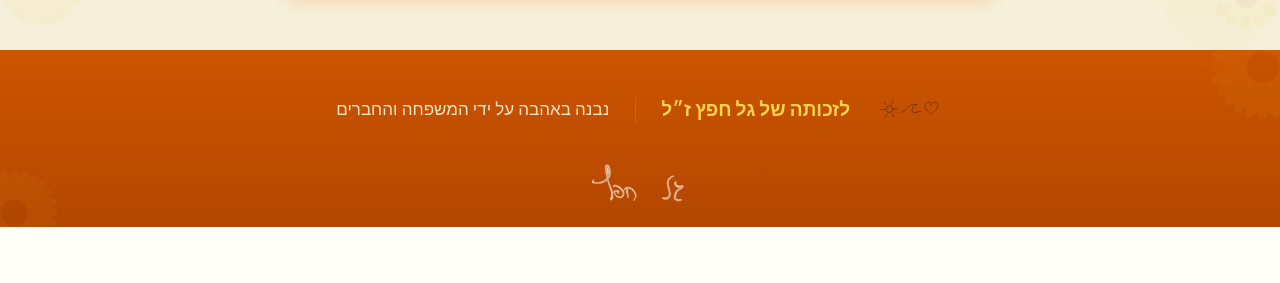
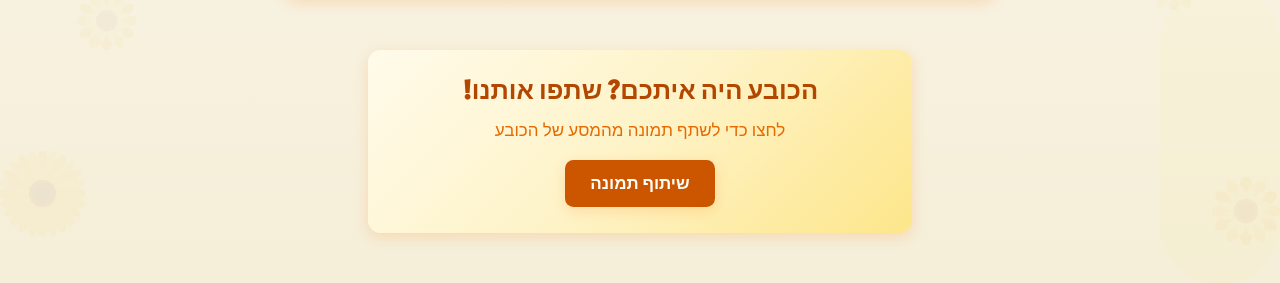
Before and after one commit to Eliaddr119/remember-gal, a Next.js app: page /traveling-hat in a window 1280 px wide. Shown: the part 1149-1432 px from the top of the page. Before the commit the page ends 1376 px from the top, so only its background shows below. Built offline with nearby package versions, Linux system fonts and the light colour scheme.

Commit message:
added traveling hat and stories forms

```diff
--- a/src/app/events/page.tsx
+++ b/src/app/events/page.tsx
@@ -96,9 +96,6 @@ export default function EventsPage() {
 
           {/* Past Events */}
           <section aria-labelledby="past-events-heading">
-            <h2 id="past-events-heading" className="text-xl md:text-2xl font-bold text-earth-700 mb-4">
-              אירועים שהיו
-            </h2>
             <div className="space-y-3" role="list" aria-label="רשימת אירועים שעברו">
               {pastEvents.map((event) => (
                 <article key={event.id} role="listitem">
--- a/src/app/layout.tsx
+++ b/src/app/layout.tsx
@@ -32,6 +32,9 @@ export default function RootLayout({
 }>) {
   return (
     <html lang="he" dir="rtl">
+      <head>
+        <script async src="https://tally.so/widgets/embed.js" />
+      </head>
       <body className={`${rubik.variable} ${secularOne.variable} font-rubik antialiased min-h-screen flex flex-col`}>
         <AccessibilityProvider>
           <SkipLink />
--- a/src/app/stories/page.tsx
+++ b/src/app/stories/page.tsx
@@ -40,23 +40,24 @@ export default async function StoriesPage() {
           </div>
         </section>
 
-        {/* Call to action */}
+        {/* Form popup button */}
         <div className="mt-12 max-w-lg mx-auto">
           <div className="bg-sunflower-gradient rounded-xl p-6 text-center shadow-warm">
             <h2 className="text-xl md:text-2xl font-bold text-earth-800 mb-2">
               יש לכם סיפור לשתף?
             </h2>
             <p className="text-earth-600 text-sm md:text-base mb-4">
-              מוזמנים ללחוץ על הקישור ולשתף אותנו בסיפור שלכם עם גל
+              מוזמנים לשתף אותנו בסיפור שלכם עם גל
             </p>
-            <a
-              href="https://forms.gle/ekM9aDUnRahvSm3v7"
-              target="_blank"
-              rel="noopener noreferrer"
+            <button
+              type="button"
+              data-tally-open="2EeaBb"
+              data-tally-layout="modal"
+              data-tally-align-left="1"
               className="inline-block bg-earth-700 text-ivory-50 px-6 py-2.5 rounded-lg font-bold text-sm md:text-base hover:bg-earth-800 active:bg-earth-900 transition-colors shadow-warm"
             >
               לשיתוף סיפור
-            </a>
+            </button>
           </div>
         </div>
       </div>
--- a/src/app/traveling-hat/page.tsx
+++ b/src/app/traveling-hat/page.tsx
@@ -28,6 +28,27 @@ export default function TravelingHatPage() {
 
         {/* Interactive Map + Location List */}
         <TravelingHatMap pins={pins} />
+
+        {/* Form popup button */}
+        <div className="mt-12 max-w-lg mx-auto">
+          <div className="bg-sunflower-gradient rounded-xl p-6 text-center shadow-warm">
+            <h2 className="text-xl md:text-2xl font-bold text-earth-800 mb-2">
+              הכובע היה איתכם? שתפו אותנו!
+            </h2>
+            <p className="text-earth-600 text-sm md:text-base mb-4">
+              לחצו כדי לשתף תמונה מהמסע של הכובע
+            </p>
+            <button
+              type="button"
+              data-tally-open="q4dDG8"
+              data-tally-layout="modal"
+              data-tally-align-left="1"
+              className="inline-block bg-earth-700 text-ivory-50 px-6 py-2.5 rounded-lg font-bold text-sm md:text-base hover:bg-earth-800 active:bg-earth-900 transition-colors shadow-warm"
+            >
+              שיתוף תמונה
+            </button>
+          </div>
+        </div>
       </div>
     </div>
   );
```
